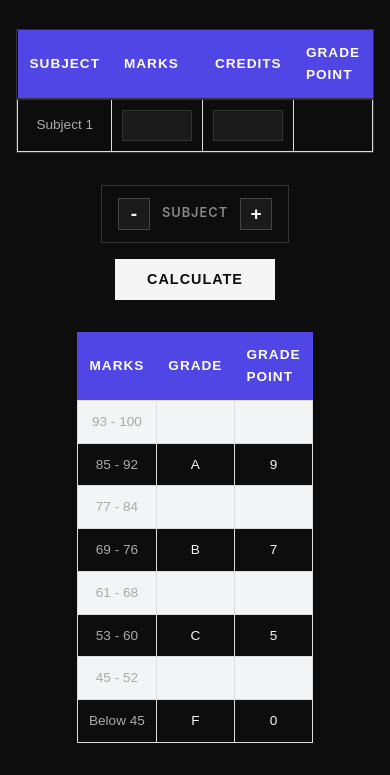
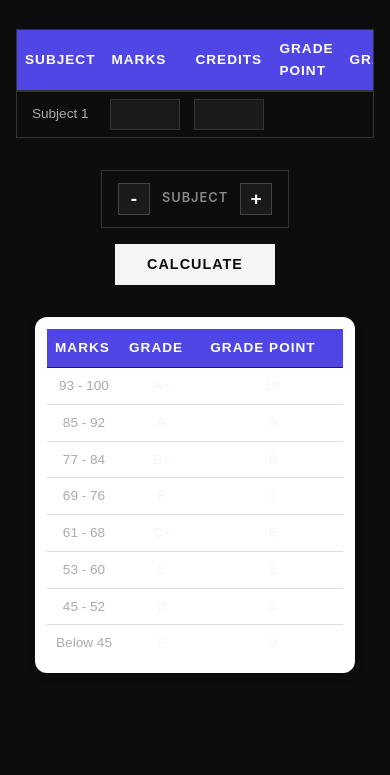
Before and after one commit to kritixverma/GPA_calculator_IGDTUW, a plain HTML site: page index.html in a window 390 px wide. Shown: the part 73-848 px from the top of the page. Drawn offline with Linux system fonts and the light colour scheme.

Commit message:
Update styles.css

```diff
--- a/styles.css
+++ b/styles.css
@@ -193,30 +193,35 @@ input[type="number"] {
   .result .gpa-value {
     font-size: 1.5rem;
     text-align: center;
-  } table {
-  width: 60%;
-  margin: auto;
+  } .grade-box {
+  width: 320px;
+  margin: 20px auto;
+  padding: 12px;
+  background: white;
+  border-radius: 12px;
+  box-shadow: 0 4px 10px rgba(0,0,0,0.1);
+}
+
+table {
+  width: 100%;
   border-collapse: collapse;
   font-family: Arial, sans-serif;
+  font-size: 14px;
 }
 
 th {
-  background-color: #4f46e5;
+  background: #4f46e5;
   color: white;
-  padding: 12px;
+  padding: 8px;
 }
 
 td {
   text-align: center;
-  padding: 10px;
-  border: 1px solid #ddd;
+  padding: 7px;
+  border-bottom: 1px solid #ddd;
 }
 
-tr:nth-child(even) {
-  background-color: #f3f4f6;
-}
-
-tr:hover {
-  background-color: #e0e7ff;
+tr:last-child td {
+  border-bottom: none;
 }
 }
```
